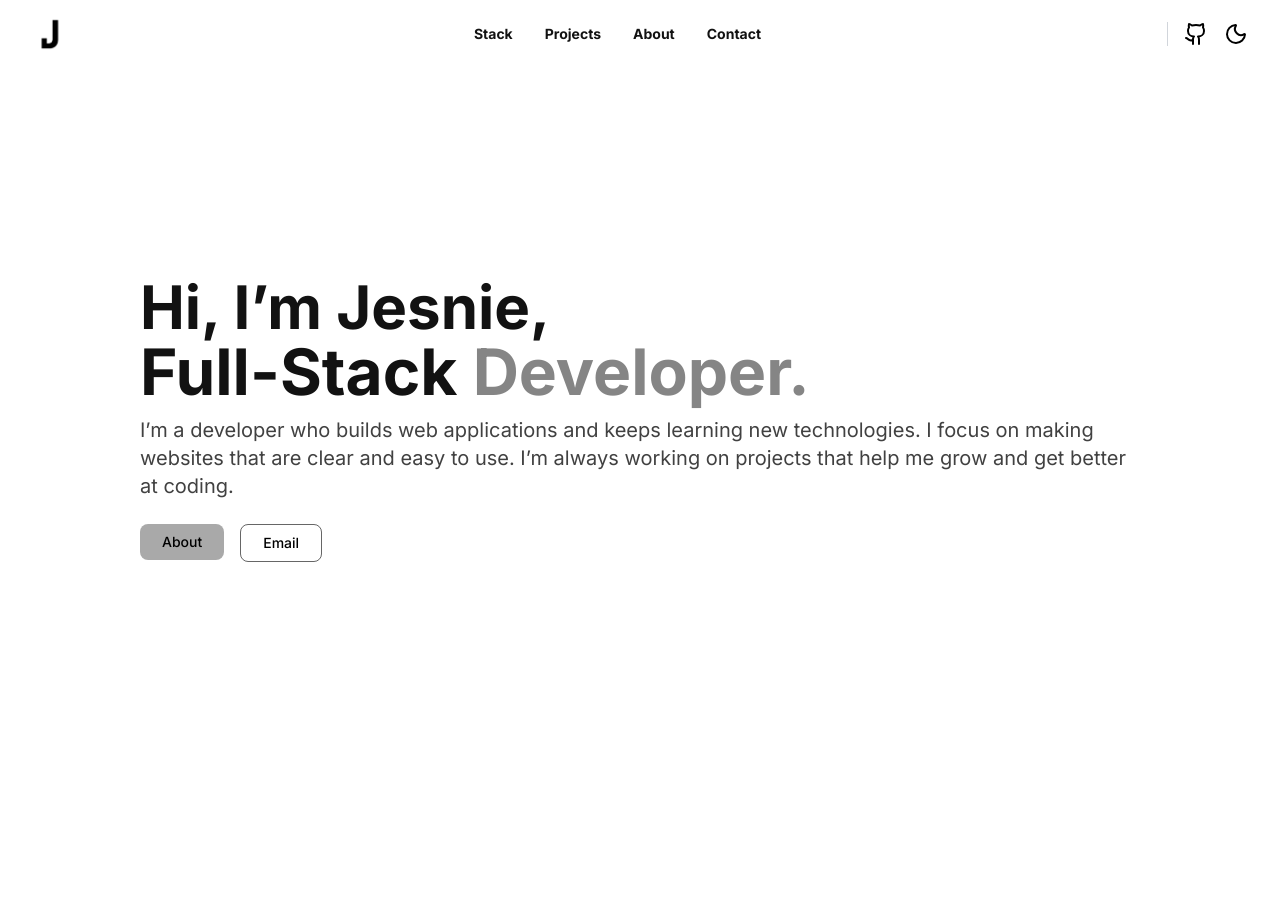
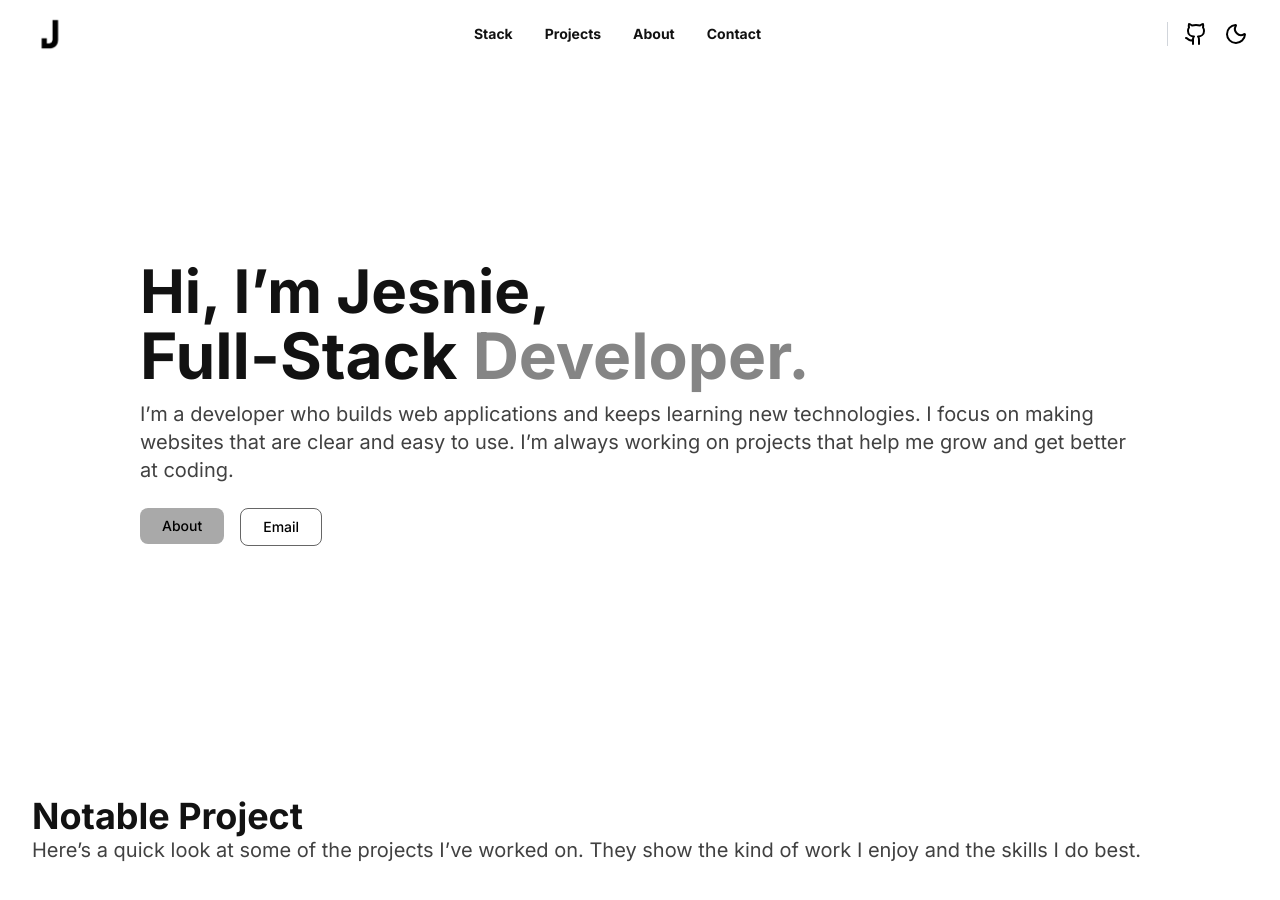
Before and after one commit to jesniemagaling/jesnie-portfolio, a React (Vite) app: page / in a window 1280 px wide. Shown: the top 900 px of the page. Before the commit the page ends 812 px from the top, so only its background shows below. Built offline with nearby package versions, Linux system fonts and the light colour scheme.

Commit message:
feat: add main layout to the app

```diff
--- a/src/App.tsx
+++ b/src/App.tsx
@@ -1,6 +1,6 @@
 import { useMemo, useState } from "react";
 import { ThemeProvider, createTheme, CssBaseline } from "@mui/material";
-
+import MainLayout from "./layouts/MainLayout";
 import Navbar from "./components/Navbar";
 import Hero from "./components/Hero";
 import About from "./components/About";
@@ -33,6 +33,7 @@ function App() {
   );
 
   return (
+    <MainLayout>
       <ThemeProvider theme={theme}>
         <CssBaseline /> {/* resets styles according to theme */}
         <div className="min-h-screen bg-white font-sans text-primary-light dark:bg-primary-light dark:text-primary-dark">
@@ -56,6 +57,7 @@ function App() {
           </main>
         </div>
       </ThemeProvider>
+    </MainLayout>
   );
 }
 
--- a/src/components/Navbar.tsx
+++ b/src/components/Navbar.tsx
@@ -20,7 +20,7 @@ export default function Navbar({ mode, setMode }: NavbarProps) {
   const [isOpen, setIsOpen] = useState(false);
 
   return (
-    <nav className="flex items-center justify-between p-4 sm:px-8">
+    <nav className="flex items-center justify-between">
       <div className="flex items-center">
         <div className="w-[36px]">
           <img
--- a/src/components/Projects.tsx
+++ b/src/components/Projects.tsx
@@ -1,5 +1,15 @@
 function Projects() {
-  return <></>;
+  return (
+    <section className="">
+      <h1 className="text-[28px] font-bold md:text-[32px] lg:text-4xl">
+        Notable Project
+      </h1>
+      <p className="text-sm opacity-80 dark:opacity-70 md:text-xl">
+        Here’s a quick look at some of the projects I’ve worked on. They show
+        the kind of work I enjoy and the skills I do best.
+      </p>
+    </section>
+  );
 }
 
 export default Projects;
--- /dev/null
+++ b/src/layouts/MainLayout.tsx
@@ -0,0 +1,15 @@
+import React from "react";
+
+export default function MainLayout({
+  children,
+}: {
+  children: React.ReactNode;
+}) {
+  return (
+    <div className="relative mx-auto flex h-full flex-col">
+      <main className="flex-1 overflow-y-auto p-4 pb-20 md:px-8">
+        {children}
+      </main>
+    </div>
+  );
+}
```
Lines whose indentation alone changed are shown as unchanged.
